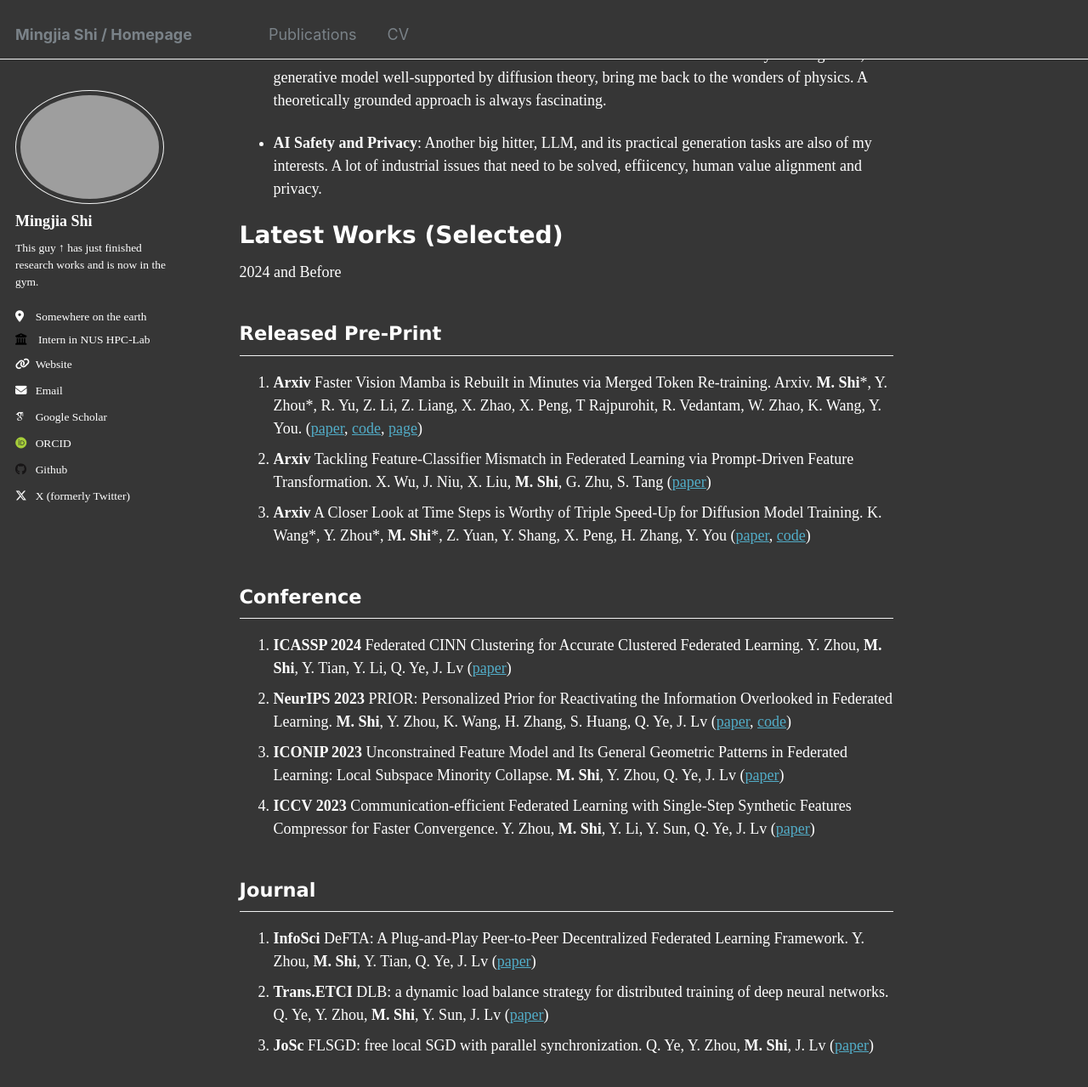
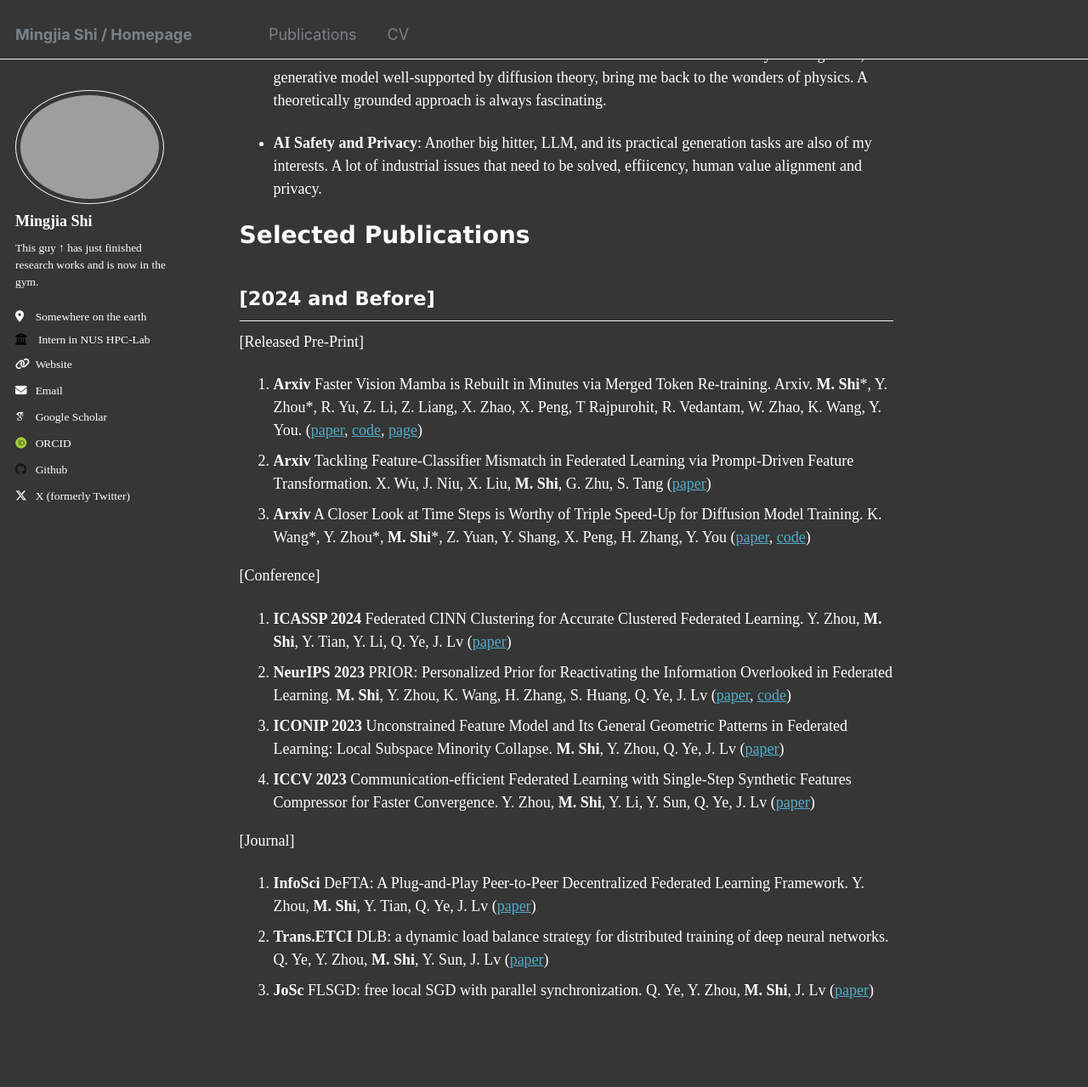
Before and after one commit to BDeMo/homepage, a Jekyll site: the page built from _pages/about.md, in a window 1280 px wide and 1400 px high, scrolled down 946 px. Shown: the top 1279 px of the window at 85% size. Built offline with Jekyll 4.4.1, drawn with Linux system fonts in a browser that asks for light colours; some web fonts are replaced.

Commit message:
Update main index

```diff
--- a/_pages/about.md
+++ b/_pages/about.md
@@ -37,13 +37,13 @@ Works about Generative Model interest me the most recently. The big hitter, gene
 - **AI Safety and Privacy**:
 Another big hitter, LLM, and its practical generation tasks are also of my interests. A lot of industrial issues that need to be solved, effiicency, human value alignment and privacy.
 
- Latest Works (Selected)
+Selected Publications
 ======
 
-2024 and Before
+[2024 and Before]
+------
 
-Released Pre-Print
-------
+[Released Pre-Print]
 1. **Arxiv** Faster Vision Mamba is Rebuilt in Minutes via Merged Token Re-training. Arxiv. **M. Shi**\*, Y. Zhou*, R. Yu, Z. Li, Z. Liang, X. Zhao, X. Peng, T Rajpurohit, R. Vedantam, W. Zhao, K. Wang, Y. You.
 ([paper](https://arxiv.org/abs/2412.12496), [code](https://github.com/NUS-HPC-AI-Lab/R-MeeTo), [page](https://bdemo.github.io/R-MeeTo/))
 1. **Arxiv** Tackling Feature-Classifier Mismatch in Federated Learning via Prompt-Driven Feature Transformation.
@@ -53,8 +53,7 @@ X. Wu, J. Niu, X. Liu, **M. Shi**, G. Zhu, S. Tang
 K. Wang\*, Y. Zhou\*, **M. Shi**\*, Z. Yuan, Y. Shang, X. Peng, H. Zhang, Y. You
 ([paper](https://arxiv.org/abs/2405.17403), [code](https://github.com/NUS-HPC-AI-Lab/SpeeD))
 
-Conference
-------
+[Conference]
 1. **ICASSP 2024** Federated CINN Clustering for Accurate Clustered Federated Learning. Y. Zhou, **M. Shi**, Y. Tian, Y. Li, Q. Ye, J. Lv ([paper](https://ieeexplore.ieee.org/abstract/document/10447282/))
 1. **NeurIPS 2023** PRIOR: Personalized Prior for Reactivating the Information Overlooked in Federated Learning. **M. Shi**, Y. Zhou, K. Wang, H. Zhang, S. Huang, Q. Ye, J. Lv ([paper](https://proceedings.neurips.cc/paper_files/paper/2023/hash/5a3674849d6d6d23ac088b9a2552f323-Abstract-Conference.html), [code](https://github.com/BDeMo/pFedBreD_public))
 1. **ICONIP 2023** Unconstrained Feature Model and Its General Geometric Patterns in Federated Learning: Local Subspace Minority Collapse. **M. Shi**, Y. Zhou, Q. Ye, J. Lv ([paper](https://link.springer.com/chapter/10.1007/978-981-99-8132-8_34))
@@ -62,8 +61,7 @@ Conference
 
 
 
-Journal
-------
+[Journal]
 1. **InfoSci** DeFTA: A Plug-and-Play Peer-to-Peer Decentralized Federated Learning Framework. Y. Zhou, **M. Shi**, Y. Tian, Q. Ye, J. Lv ([paper](https://www.sciencedirect.com/science/article/pii/S002002552400495X))
 1. **Trans.ETCI** DLB: a dynamic load balance strategy for distributed training of deep neural networks. Q. Ye, Y. Zhou, **M. Shi**, Y. Sun, J. Lv ([paper](https://ieeexplore.ieee.org/abstract/document/9960865/))
 1. **JoSc** FLSGD: free local SGD with parallel synchronization. Q. Ye, Y. Zhou, **M. Shi**, J. Lv ([paper](https://link.springer.com/article/10.1007/s11227-021-04267-5))
```
